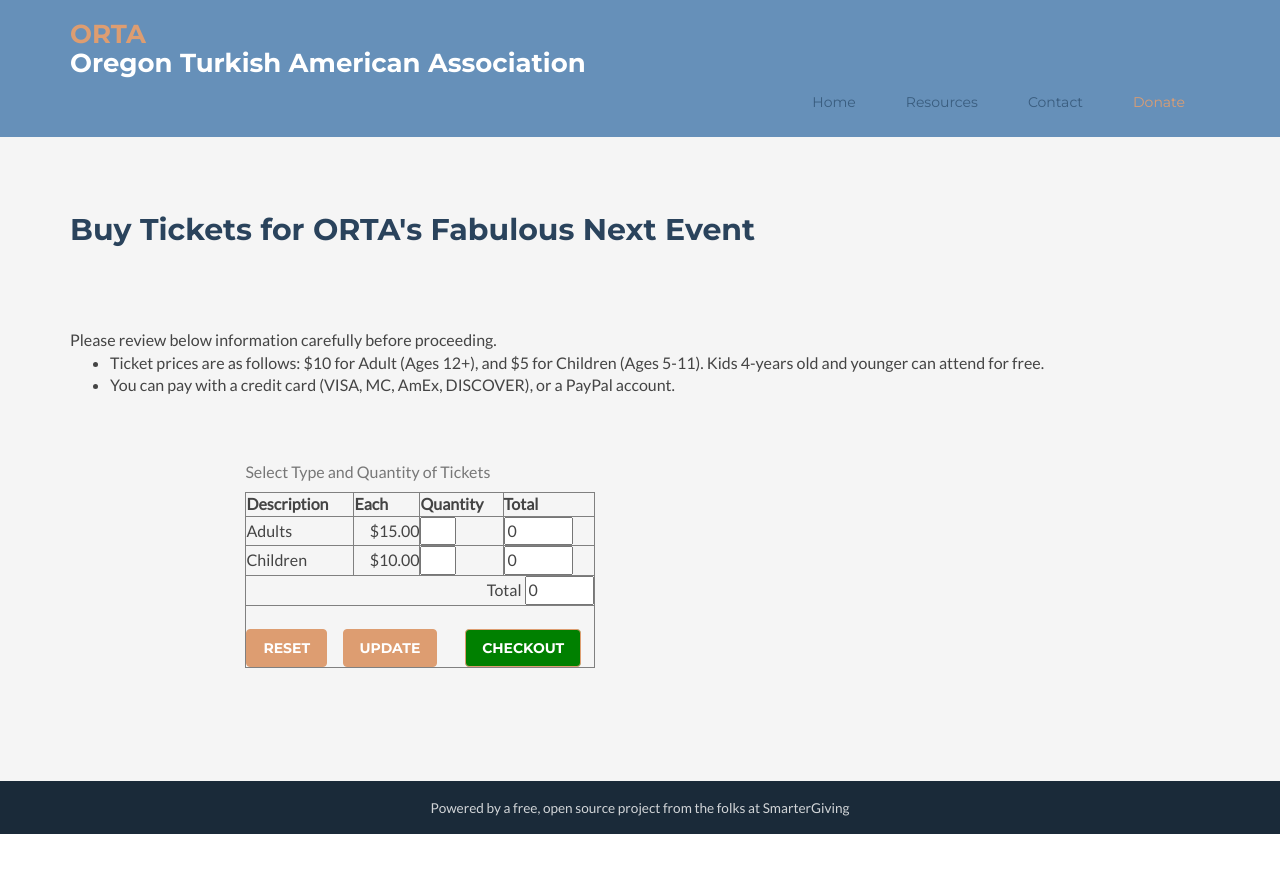
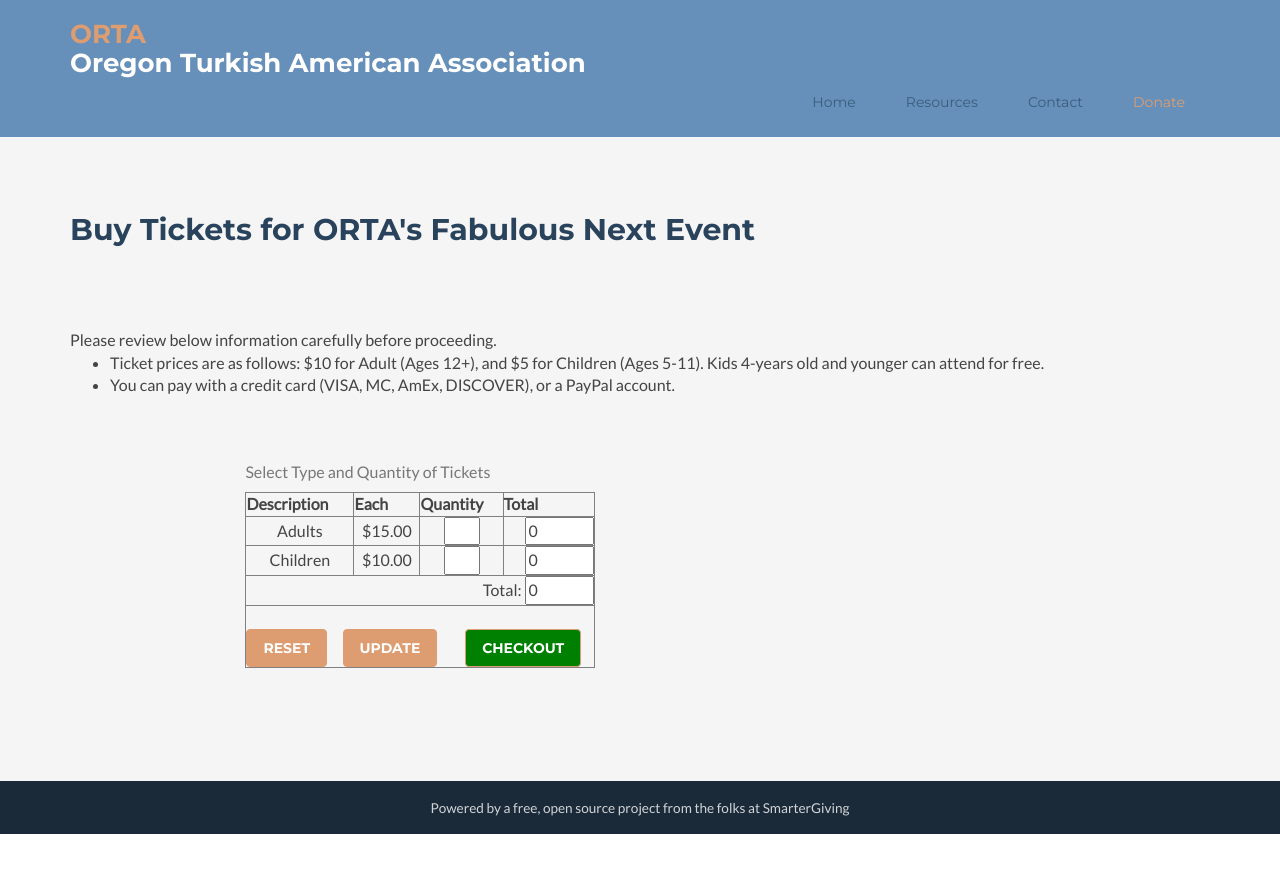
Before and after one commit to ortapdx/ortapdx.github.io, a Jekyll site: the page built from ppsample.html, in a window 1280 px wide. Shown: the top 873 px of the page. Built offline with Jekyll 4.4.1, drawn with Linux system fonts in a browser that asks for light colours; nearby versions of some CDN libraries; comment, search, counter and statistics services are not loaded.

Commit message:
Update ppsample.html

```diff
--- a/ppsample.html
+++ b/ppsample.html
@@ -59,22 +59,22 @@ layout: default
             </caption>
               <tr>
                 <br>
-                <th align="left">  Description  </th>
-                <th>  Each  </th>
-                <th>  Quantity  </th>
-                <th>  Total  </th>
+                <th align="center">  Description  </th>
+                <th align="center">  Each  </th>
+                <th align="center">  Quantity  </th>
+                <th align="center">  Total  </th>
 
               </tr>
 
               <tr>
 
-                <td>Adults</td>
-                <td align="right">$15.00</td>
-                <td>
+                <td align="center">Adults</td>
+                <td align="center">$15.00</td>
+                <td align="center">
                   <input type="text" name="qty15" size="2" onchange="GetOrder ('id15','Adults',15);"/>
                 </td>
 
-                <td>
+                <td align="right">
                   <input class="nbor" sytle=" background-color: transparent;
                                               border: 0px;
                                               outline: none;
@@ -89,19 +89,19 @@ layout: default
 
               <tr>
 
-                <td>Children</td>
-                 <td align="right">$10.00</td>
-                <td>
+                <td align="center">Children</td>
+                 <td align="center">$10.00</td>
+                <td align="center">
                   <input type="text" name="qty10" size="2" onchange="GetOrder ('id10','Children',10);"/>
                 </td>
-                <td>
+                <td align="right">
                   <input class="nbor" type="text" name="prc10" size="6" value="0" readonly/>
                 </td>
               </tr>
 
               <tr>
                 <td align="right" colspan="6">
-                  Total
+                  Total:
                   <script type="text/javascript">
                     if (root.xx_cur.length > 0)
                       document.writeln (" (", root.xx_cur, ")");
```
